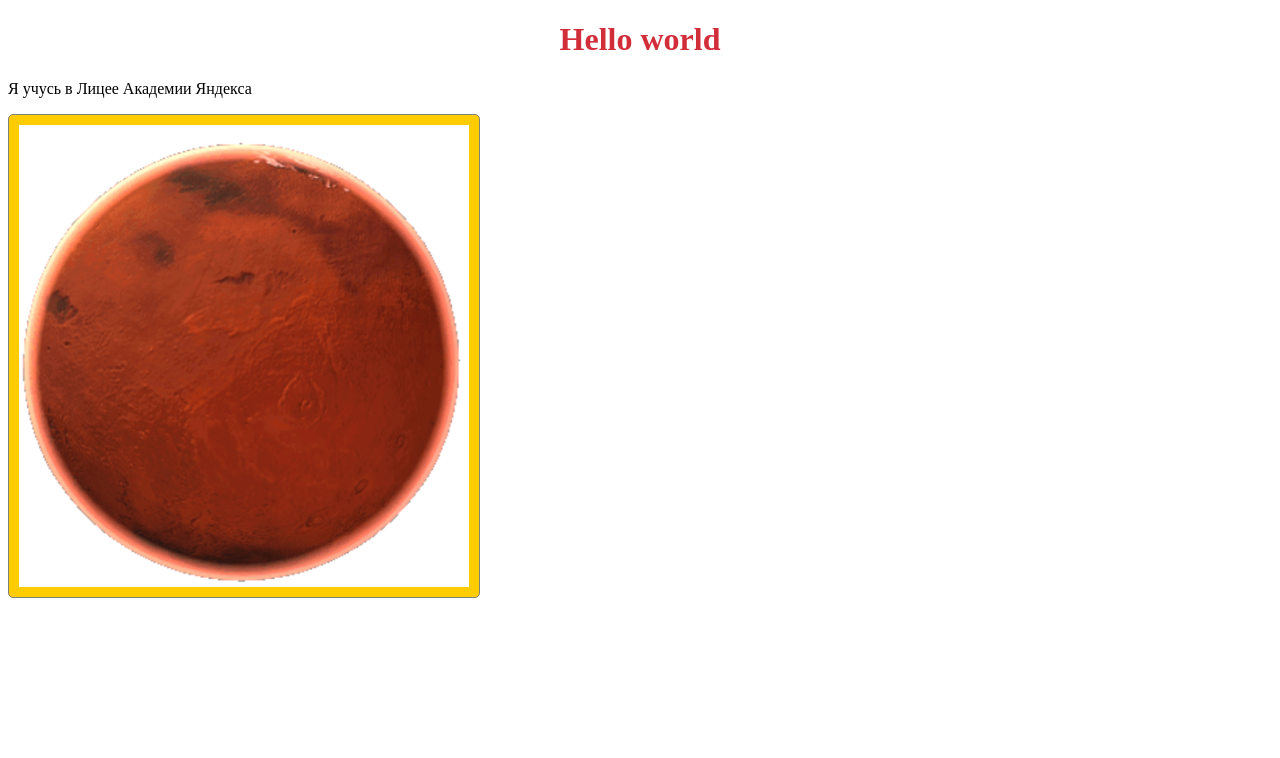
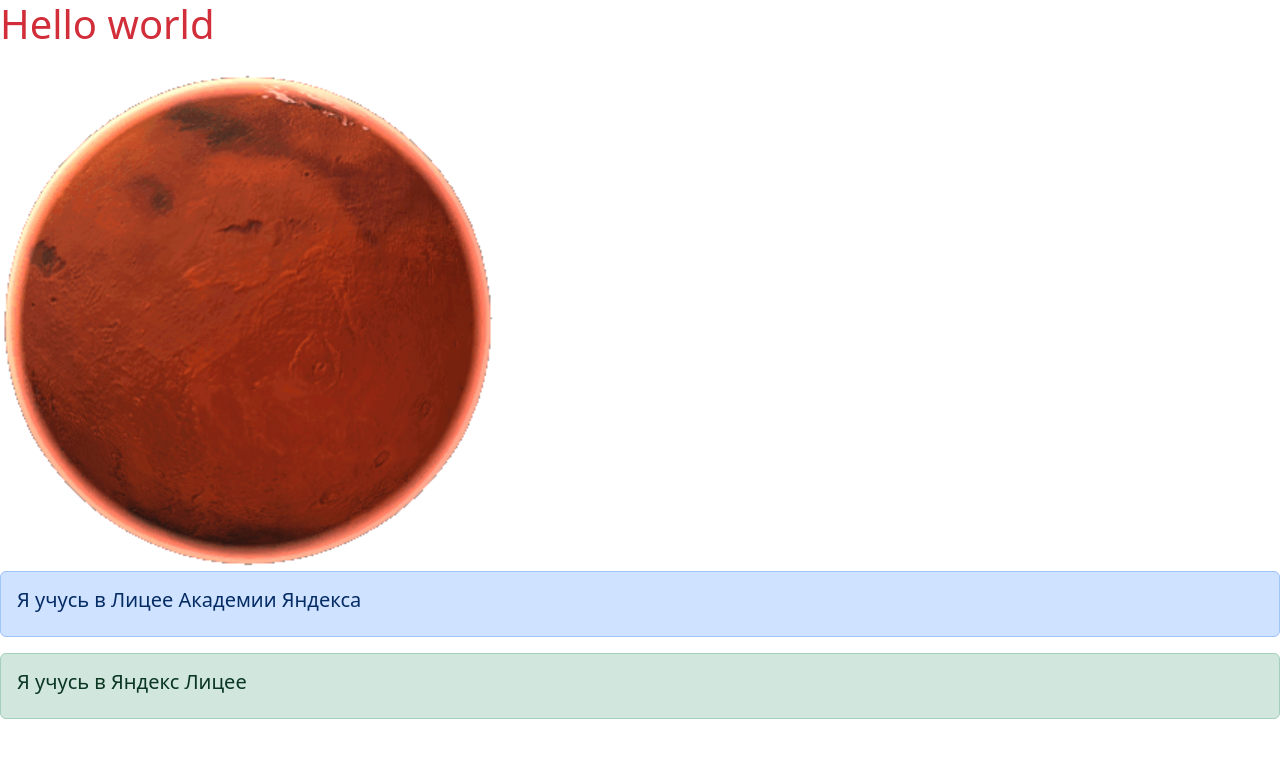
Before and after one commit to Ysmur/ya2024_flask, a Flask app: page /index in a window 1280 px wide. Shown: the top 758 px of the page. Run offline with Flask 3, Linux system fonts and the light colour scheme.

Commit message:
4 заготовка для 4 задачи

```diff
--- a/static/css/style.css
+++ b/static/css/style.css
@@ -1,8 +1,8 @@
 h1 {
    color: #d22e3a;
-	 text-align: center;
+
 }
-img {
+/*img {
     margin-left: auto;
     margin-right: auto;
     max-width: 450px;
@@ -10,4 +10,4 @@ img {
     border: 1px solid gray;
     border-radius: 5px;
     padding: 10px;
-}
+}*/
--- a/templates/image_mars.html
+++ b/templates/image_mars.html
@@ -5,13 +5,20 @@
     <meta charset="utf-8">
     <meta name="viewport" content="width=device-width">
     <title>Мой сайт</title>
+    <link href="https://cdn.jsdelivr.net/npm/bootstrap@5.3.2/dist/css/bootstrap.min.css" rel="stylesheet" integrity="sha384-T3c6CoIi6uLrA9TneNEoa7RxnatzjcDSCmG1MXxSR1GAsXEV/Dwwykc2MPK8M2HN" crossorigin="anonymous">
     <link href="../static/css/style.css" rel="stylesheet" type="text/css" />
   </head>
   <body>
     <h1>Hello world </h1>
-		<p> Я учусь в Лицее Академии Яндекса</p>
-		<img src="../static/images/mars.png">
 
-    <script src="script.js"></script>
+	<img src="../static/images/mars.png">
+
+  <div class="alert alert-primary" role="alert">
+    <h5> Я учусь в Лицее Академии Яндекса</h5>
+  </div>
+  <div class="alert alert-success" role="alert">
+    <h5> Я учусь в Яндекс Лицее</h5>
+  </div>
+    <script src="https://cdn.jsdelivr.net/npm/bootstrap@5.3.2/dist/js/bootstrap.bundle.min.js" integrity="sha384-C6RzsynM9kWDrMNeT87bh95OGNyZPhcTNXj1NW7RuBCsyN/o0jlpcV8Qyq46cDfL" crossorigin="anonymous"></script>
   </body>
 </html>
```
